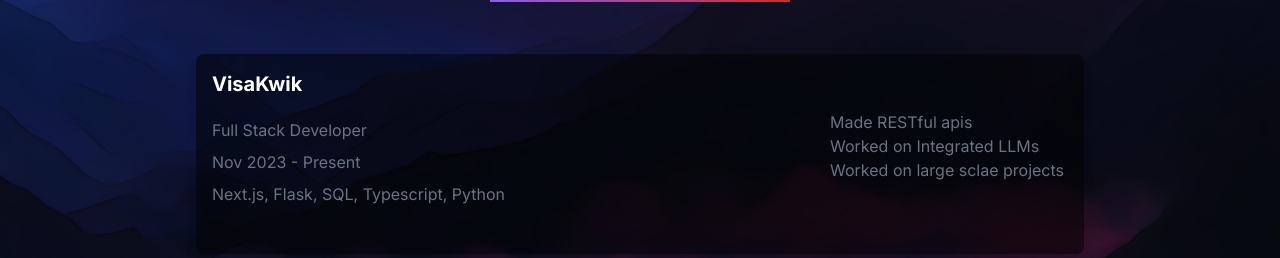
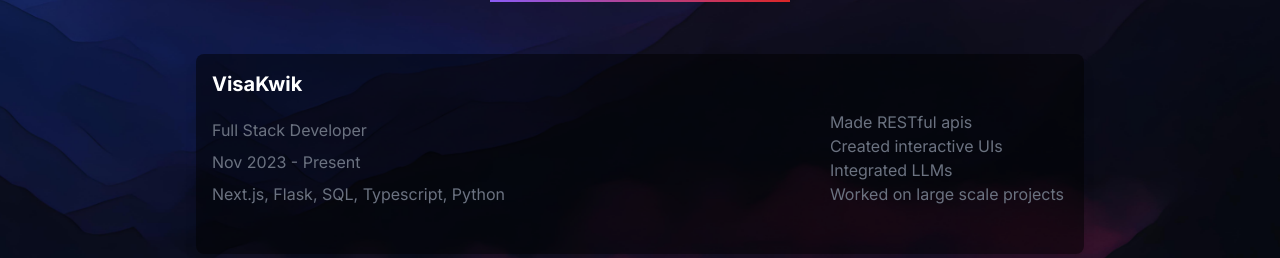
Before and after one commit to vaibhavSrivastava-pro/Portfolio, a Next.js app: page /my-projects in a window 1280 px wide. Shown: the part 122-380 px from the top of the page. Built offline with nearby package versions, Linux system fonts and the light colour scheme.

Commit message:
typo fix

```diff
--- a/components/ExperienceCard.tsx
+++ b/components/ExperienceCard.tsx
@@ -3,7 +3,7 @@
   return (
     <>
     <div className='bg-black bg-opacity-50 shadow-lg rounded-lg p-4 m-4 h-[200px] relative'>
-    <p className="absolute pr-5 right-0 text-gray-500 pt-10 hidden sm:block">Made RESTful apis <br /> Worked on Integrated LLMs <br />Worked on large sclae projects</p>
+    <p className="absolute pr-5 right-0 text-gray-500 pt-10 hidden sm:block">Made RESTful apis<br />Created interactive UIs<br />Integrated LLMs<br />Worked on large scale projects</p>
         <div>
       <h2 className='text-xl text-white font-bold mb-5'>{company}</h2>
       <p className='text-gray-500 mb-2'>{role}</p>
```
